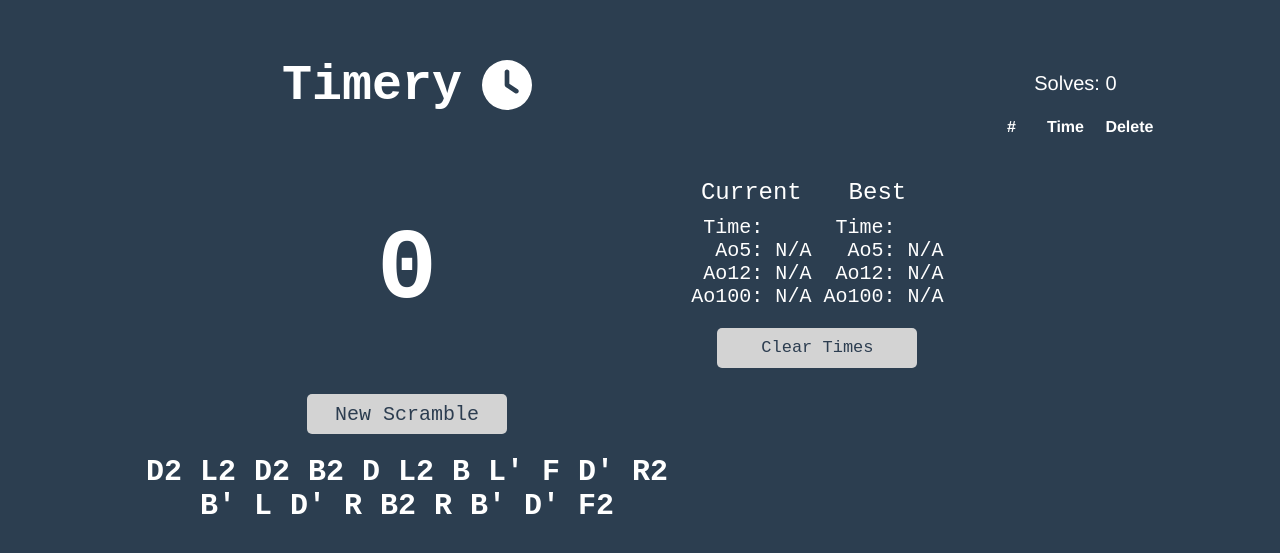
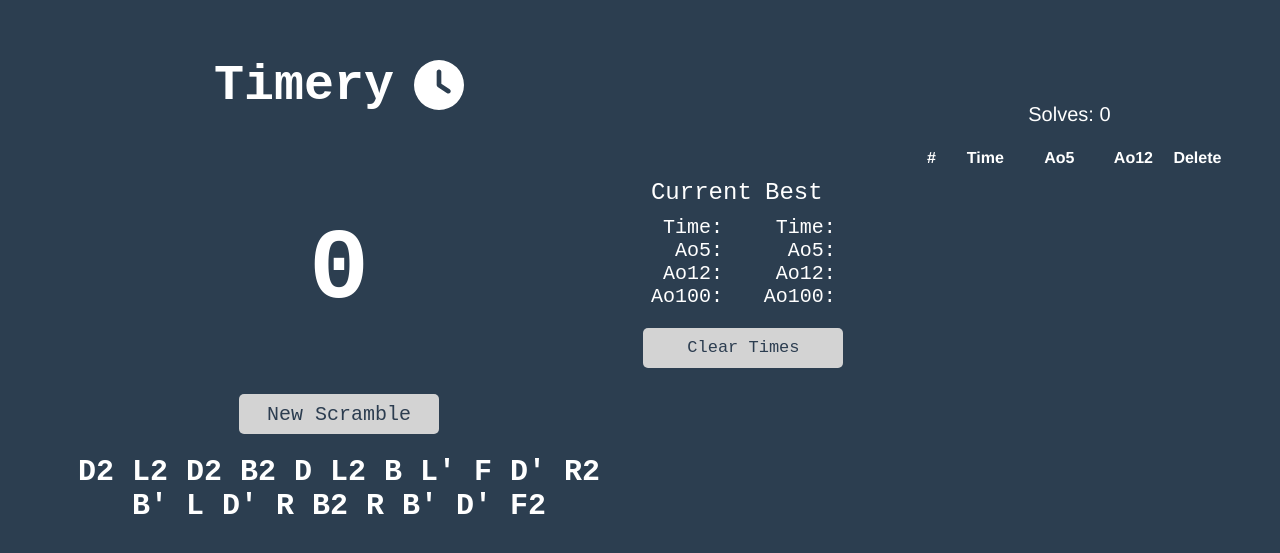
Before and after one commit to Gwyddyonx/Timery, a Vue app: page / in a window 1280 px wide. Shown: the part 125-678 px from the top of the page. Built offline with nearby package versions, Linux system fonts and the light colour scheme.

Commit message:
ok history, ok clear times, ok timer

```diff
--- a/src/Services/Utils.js
+++ b/src/Services/Utils.js
@@ -5,7 +5,7 @@ export default class Utils {
 
     getScramble() {
         let scramble = []
-        let numberOfMoves = 20 // Scramble oficial suele tener 20 movimientos
+        let numberOfMoves = 20
         let lastMove = null
         let lastAxis = null
 
--- a/src/components/HelloWorld.vue
+++ b/src/components/HelloWorld.vue
@@ -14,7 +14,6 @@ export default {
 }
 </script>
 
-<!-- Add "scoped" attribute to limit CSS to this component only -->
 <style scoped>
 h3 {
   margin: 40px 0 0;
--- a/src/components/HomeTimer.vue
+++ b/src/components/HomeTimer.vue
@@ -20,7 +20,7 @@
 
     <div class="records-container">
 
-      <Records :times="getTimerTimes()" />
+      <Records :times="getTimerTimes()" @delete-time="deleteTime" @clear-times="clearTimes"/>
     </div>
     <!--button v-on:click="clearTimes">Clear Times</button-->
   </div>
@@ -61,6 +61,10 @@ export default {
     },
     getTimerTimes() {
       return this.$refs.timer ? this.$refs.timer.times : [];
+    },
+    deleteTime(index){
+      console.log("deleteTime",this.$refs.timer.times)
+      this.$refs.timer.times.splice(index, 1)
     }
   }
 };
--- a/src/components/Records.vue
+++ b/src/components/Records.vue
@@ -1,32 +1,25 @@
 <template>
   <div class="records-container">
 
-    <div>
+    <div class="resume-container">
       <div class="resume">
         <div class="ao-container">
           <span class="tittle ao">Current</span>
-          <span class="ao">&nbsp;Time: {{ getCurrentTime(0) }}</span>
-          <span class="ao">&nbsp;&nbsp;Ao5: {{ getAo(5) }}</span>
-          <span class="ao">&nbsp;Ao12: {{ getAo(12) }}</span>
-          <span class="ao">Ao100: {{ getAo(100) }}</span>
+          <span class="ao">&nbsp;Time: {{ getCurrentTime().time ?? '' }}</span>
+          <span class="ao">&nbsp;&nbsp;Ao5: {{ getCurrentTime().ao5 ?? '' }}</span>
+          <span class="ao">&nbsp;Ao12: {{ getCurrentTime().ao12 ?? '' }}</span>
+          <span class="ao">Ao100: {{ getCurrentTime().ao100 ?? '' }}</span>
         </div>
         <div class="ao-best">
           <span class="tittle ao">Best</span>
           <span class="ao">&nbsp;&nbsp;Time: {{ getPB(5) }}</span>
-          <span class="ao">&nbsp;&nbsp;&nbsp;Ao5: {{ getAo(5) }}</span>
-          <span class="ao">&nbsp;&nbsp;Ao12: {{ getAo(12) }}</span>
-          <span class="ao">&nbsp;Ao100: {{ getAo(100) }}</span>
+          <span class="ao">&nbsp;&nbsp;&nbsp;Ao5: {{ getCurrentTime(5).ao5 ?? '' }}</span>
+          <span class="ao">&nbsp;&nbsp;Ao12: {{ getCurrentTime(12).ao5 ?? '' }}</span>
+          <span class="ao">&nbsp;Ao100: {{ getCurrentTime(100).ao5 ?? '' }}</span>
         </div>
       </div>
       <button v-on:click="clearTimes">Clear Times</button>
     </div>
-
-
-
-    <!--div class="history">
-      <span id="history-title">Solves: {{ times.length }}</span>
-      <span v-for="(time, index) in times.toReversed()" :key="index">{{ time }}</span>
-    </div-->
 
     <div class="history">
       <span id="history-title">Solves: {{ times.length }}</span>
@@ -35,12 +28,20 @@
           <tr>
             <th class="th1">#</th>
             <th class="th-time">Time</th>
+            <th class="th-time">Ao5</th>
+            <th class="th-time">Ao12</th>
             <th class="th-delete">Delete</th>
           </tr>
           <tr v-for="(time, index) in times.toReversed()" :key="index">
-            <td>{{ index+1 }}</td>
-            <td>{{ time }}</td>
-            <td>X</td>
+            <td>{{ Math.abs(index - times.length) }}</td>
+            <td>{{ time.time ?? '' }}</td>
+            <td>{{ time.ao5 ?? '' }}</td>
+            <td>{{ time.ao12 ?? '' }}</td>
+            <td v-on:click="deleteTime(Math.abs(index - times.length) - 1)"><svg xmlns="http://www.w3.org/2000/svg"
+                viewBox="0 0 384 512" class="delete-btn">
+                <path
+                  d="M342.6 150.6c12.5-12.5 12.5-32.8 0-45.3s-32.8-12.5-45.3 0L192 210.7 86.6 105.4c-12.5-12.5-32.8-12.5-45.3 0s-12.5 32.8 0 45.3L146.7 256 41.4 361.4c-12.5 12.5-12.5 32.8 0 45.3s32.8 12.5 45.3 0L192 301.3 297.4 406.6c12.5 12.5 32.8 12.5 45.3 0s12.5-32.8 0-45.3L237.3 256 342.6 150.6z" />
+              </svg></td>
           </tr>
         </tbody>
       </table>
@@ -60,31 +61,28 @@ export default {
   },
   methods: {
     getCurrentTime() {
+      if (this.times.length == 0) {
+        return ''
+      }
+
       return this.times[this.times.length - 1]
     },
-    getPB(){
-      return this.times.toSorted().slice(0,1)[0]
+    getPB() {
+      let lastSolves = this.times
+        .slice()
+        .map(function (t) {
+          return parseFloat(t.time)
+        })
+        .toSorted()
+        .slice(0, 1)[0]
+
+      return lastSolves
     },
-    getAo(count) {
-      if (this.times.length < count) {
-        return "N/A"
-      }
-
-      let lastSolves = this.times.toReversed().slice(0, count).map(function (t) { return parseFloat(t) })
-
-      //remove de max and min values
-      let min = Math.min(...lastSolves);
-      let max = Math.max(...lastSolves);
-      lastSolves.splice(lastSolves.indexOf(min), 1);
-      lastSolves.splice(lastSolves.indexOf(max), 1);
-
-      console.log(lastSolves, count)
-      let avg = lastSolves.reduce((accum, currnt) => {
-        return parseFloat(accum) + parseFloat(currnt)
-      }, 0) / (count - 2)
-
-      return avg.toFixed(2);
-
+    deleteTime(index) {
+      this.$emit("deleteTime", index)
+    },
+    clearTimes() {
+      this.$emit("clearTimes")
     }
   }
 }
@@ -100,6 +98,13 @@ export default {
 .history {
   display: flex;
   flex-direction: column;
+  height: 50vh;
+  overflow-y: scroll;
+  scrollbar-width: none;
+}
+
+.history::-webkit-scrollbar {
+  display: none;
 }
 
 #history-title {
@@ -171,8 +176,24 @@ button:hover {
 }
 
 .table {
-  overflow-y: auto;
   display: block;
   height: 50vh;
 }
+
+.delete-btn {
+  width: 15px;
+  height: 15px;
+  fill: #cacaca;
+}
+
+.delete-btn:hover {
+  cursor: pointer;
+  fill: #e4e4e4;
+}
+
+.resume-container {
+  display: flex;
+  flex-direction: column;
+  align-items: center;
+}
 </style>
--- a/src/components/Timer.vue
+++ b/src/components/Timer.vue
@@ -1,5 +1,5 @@
 <template>
-  <div class="hello">
+  <div class="">
     <h1 :class="timerRunning || isPrepared ? 'green' : ''">{{ time }}</h1>
   </div>
 </template>
@@ -30,11 +30,16 @@ export default {
           this.time = ((this.finalTime - this.initialTime) / 1000).toFixed(2)
           this.timerRunning = false
 
-          // emit event to generate a new Scramble
-          //this.$emit("newScramble")
+          let new_time = {
+            time: this.time,
+            ao5: this.getAo(5),
+            ao12: this.getAo(12),
+            ao100: this.getAo(100)
+          }
 
-          this.times.push(this.time);
-          localStorage.setItem('times',this.times.join('|'))
+          this.times.push(new_time)
+
+          localStorage.setItem('times', JSON.stringify(this.times))
           this.$emit("newScramble")
           return
         }
@@ -72,7 +77,6 @@ export default {
       window.setInterval(() => {
         if (this.timerRunning) {
           this.finalTime = new Date()
-          //console.log(this.finalTime - this.initialTime,Math.round((this.finalTime - this.initialTime) / 1000, 2))
           this.time = ((this.finalTime - this.initialTime) / 1000).toFixed(2)
         }
 
@@ -85,16 +89,46 @@ export default {
       this.time = 0.00
       this.initialTime = new Date()
       this.finalTime = new Date()
+    },
+    getAo(count) {
+      if (this.times.length < count - 1) {
+        return "-"
+      }
+
+      let lastSolves = this.times
+        .toReversed()
+        .slice(0, count - 1)
+        .map(function (t) {
+          return parseFloat(t.time)
+        })
+
+      // Adding last time to array
+      lastSolves.push(parseFloat(this.time))
+
+      //remove de max and min values
+      let min = Math.min(...lastSolves);
+      let max = Math.max(...lastSolves);
+      lastSolves.splice(lastSolves.indexOf(min), 1);
+      lastSolves.splice(lastSolves.indexOf(max), 1);
+
+      let sum = lastSolves.reduce((accum, currnt) => {
+        return parseFloat(accum) + parseFloat(currnt)
+      }, 0)
+
+      let avg = sum / (count - 2)
+
+      return avg.toFixed(2);
+
     }
+
   },
   mounted() {
     this.setBlinds()
-    this.times = localStorage.getItem("times") != undefined ? localStorage.getItem("times").split("|") : []
+    this.times = localStorage.getItem("times") != undefined ? JSON.parse(localStorage.getItem("times")) : []
   },
 }
 </script>
 
-<!-- Add "scoped" attribute to limit CSS to this component only -->
 <style scoped>
 @font-face {
   font-family: digi;
```
